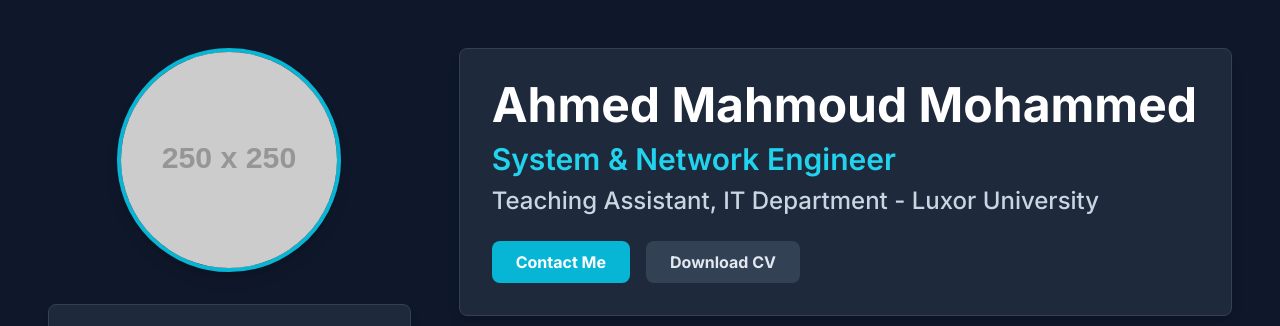
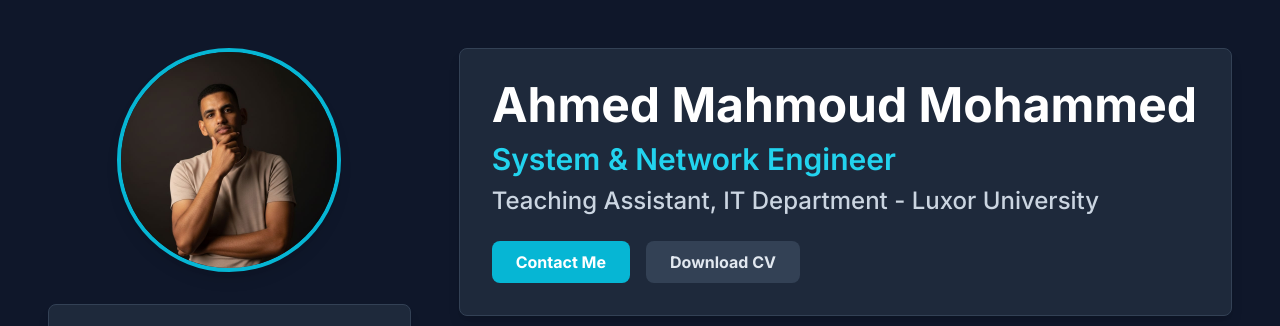
Before and after one commit to ahmed-el5hatib/my-portfolio, a plain HTML site: page index.html in a window 1280 px wide. Shown: the top 326 px of the page. Drawn offline with nearby package versions, Linux system fonts and the light colour scheme; placeholder pictures from the web are drawn by us.

Commit message:
Update index.html

```diff
--- a/index.html
+++ b/index.html
@@ -55,7 +55,7 @@
                       TO:   "my_photo.jpg"
                       ======================================
                     -->
-                    <img src="https://placehold.co/250x250/0e7490/e0f2fe?text=Ahmed+M"
+                    <img src="ahmed.jpg"
                          alt="Ahmed Mahmoud Mohammed"
                          class="rounded-full w-48 h-48 md:w-56 md:h-56 object-cover border-4 border-cyan-500 shadow-lg">
                 </div>
@@ -343,4 +343,5 @@
     </div>
 
 </body>
+
 </html>
```
